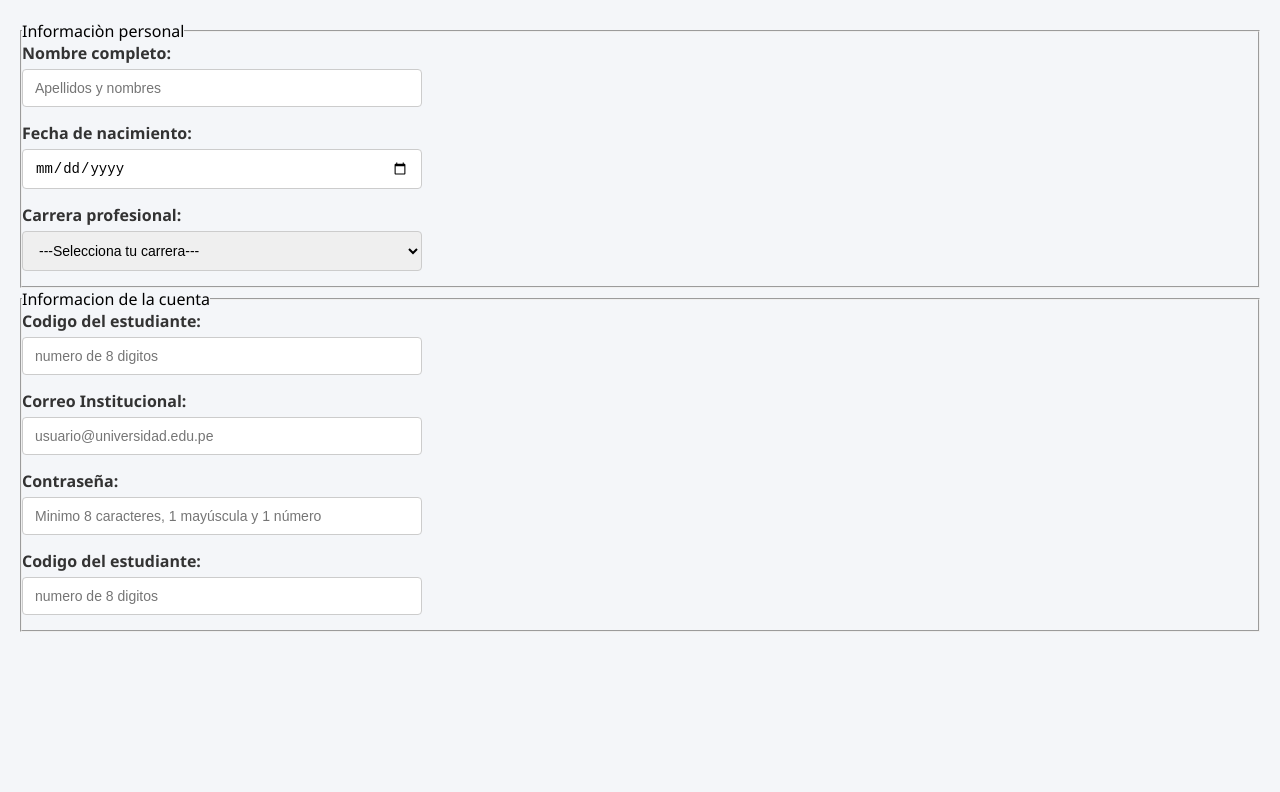
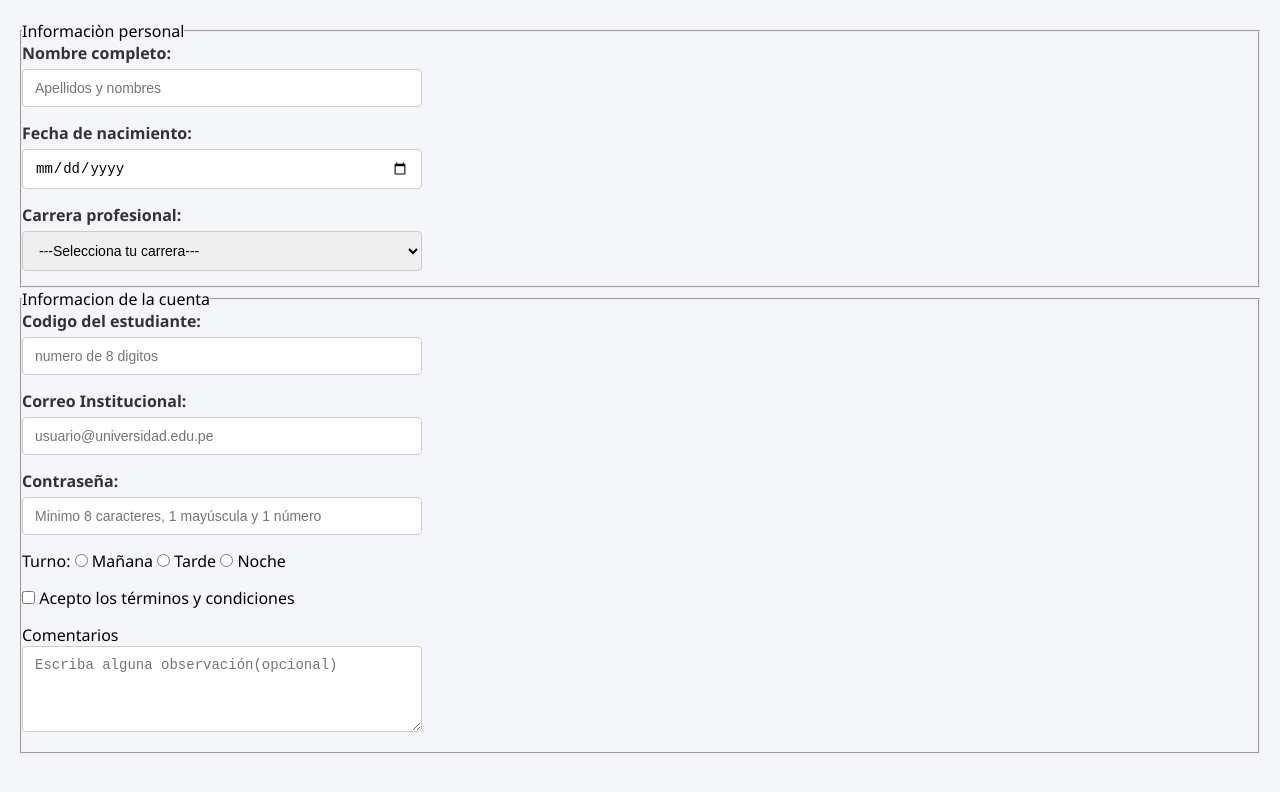
Before and after one commit to mquispesin-456/IDWeb-Isabel-Quispe, a plain HTML site: page Lab02/registro.html in a window 1280 px wide. Drawn offline with Linux system fonts and the light colour scheme; files that its build step writes are made by us from their sources.

Commit message:
Estructura de formulario: Se añade radio buttons(turno), checkbox (aceptación de terminos)y textarrea (comentarios)

```diff
--- a/Lab02/registro.html
+++ b/Lab02/registro.html
@@ -53,16 +53,30 @@
                     <! Contraseña: >
                     <label for="key" class="form-label"> Contraseña: </label>
                     <input type ="password" id="key" name="key" class="form-input"
-                    minlength="8" pattern="(?=.*[A-Z])(?=.*[0-9]).{8,}}"
+                    minlength="8" pattern="(?=.*[A-Z])(?=.*[0-9]).{8,}"
                     required placeholder="Minimo 8 caracteres, 1 mayúscula y 1 número">
                 </div>
                 <div class ="form-group">
-                    <label for="turno" class="form-label"> Codigo del estudiante: </label>
-                    <input type ="turno" id="turno" name="turno" class="form-input"
-                    required placeholder="numero de 8 digitos">   <! Turno: >
+                    <span class=""form-label">Turno:</span>
+
+                    <input type="radio" id="turno-mañana" name="mañana" value="mañana" required>
+                    <label for="turno-mañana">Mañana</label>
+
+                    <input type="radio" id="turno-tarde" name="turno" value="tarde" required>
+                    <label for="turno-tarde">Tarde</label>
+
+                    <input type="radio" id="turno-noche" name="turno" value="noche" required>
+                    <label for="turno-noche">Noche</label>
                 </div>
                 <div class ="form-group">
-                    <! Aceptacion de terminos: >
+                    <input type="checkbox" id="terminos" name="terminos" value="aceptado" requires>
+                    <label for="terminos">Acepto los términos y condiciones</label>
+                </div>
+
+                <div class="form-group">
+                    <label for="comentarios" name="comentarios">Comentarios</label>
+                    <textarea id="comentarios" name="comentarios" class="form-input"
+                    rows="4" placeholder="Escriba alguna observación(opcional)"></textarea>
                 </div>
             </fieldset>
 
```
